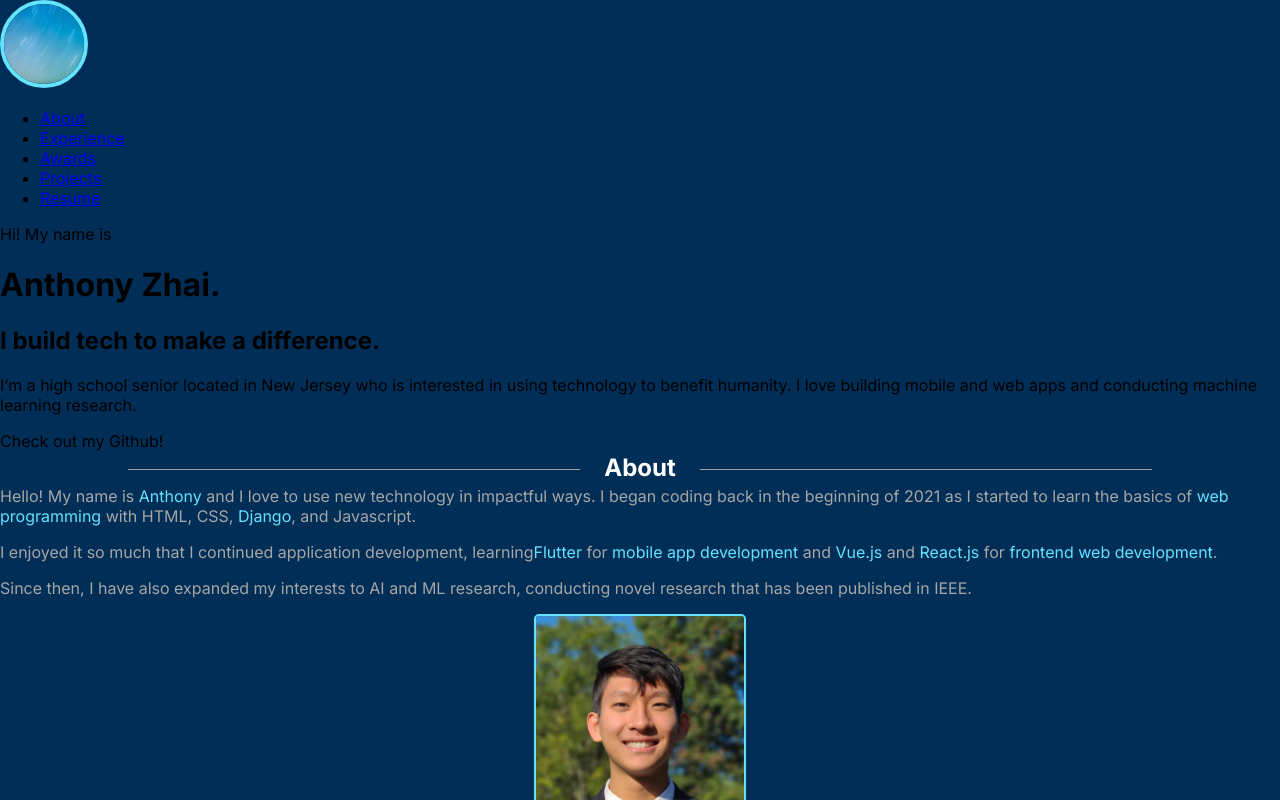
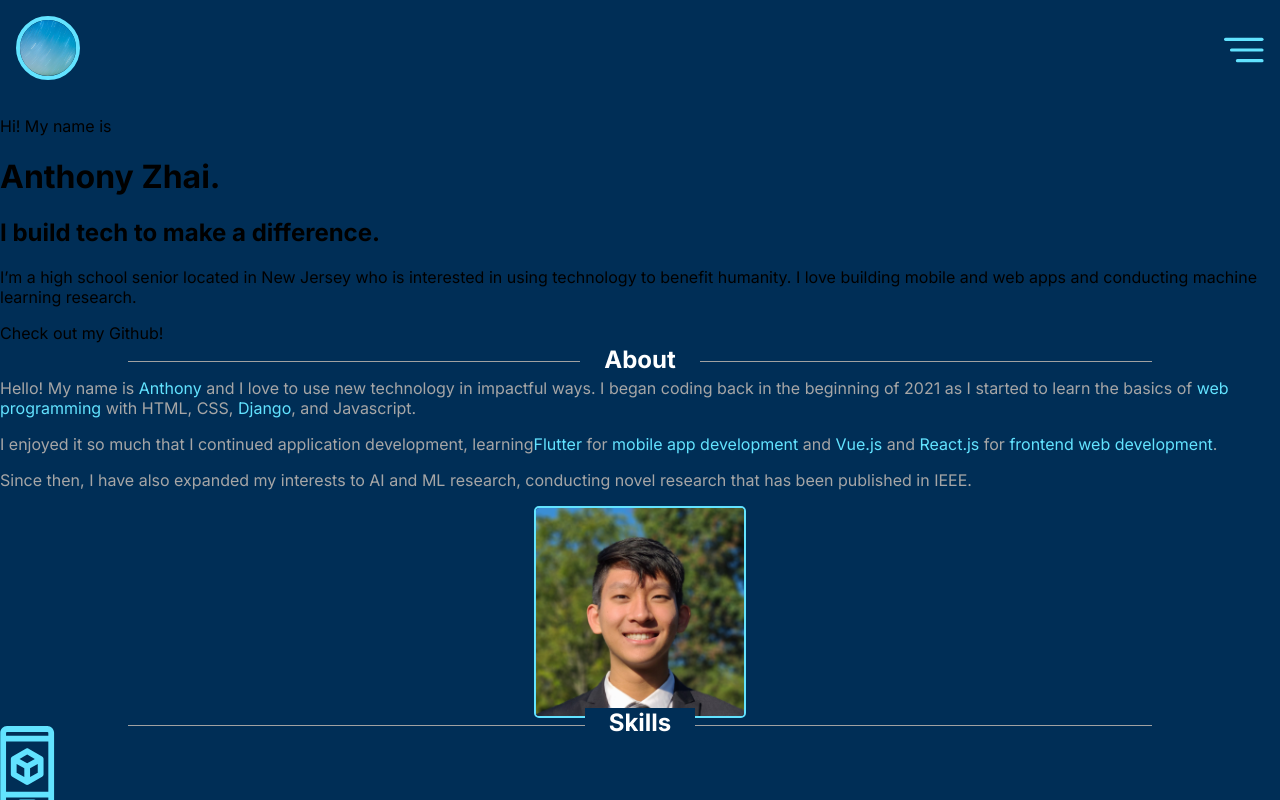
Before and after one commit to antz22/antz22.github.io, a React (Create React App) app: page / in a window 1280 px wide. Shown: the top 800 px of the page. Built offline with nearby package versions, Linux system fonts and the light colour scheme.

Commit message:
navbar update

```diff
--- a/src/assets/css/navbar.css
+++ b/src/assets/css/navbar.css
@@ -1,7 +1,78 @@
-img#navbar-pfp {
-  width: 5rem;
-  height: 5rem;
+.navbar {
+  padding: 1em;
+  max-width: 1272px;
+  margin: auto;
+}
+
+.navbar .container {
+  display: -webkit-box;
+  display: -ms-flexbox;
+  display: flex;
+  place-content: space-between;
+}
+
+.navbar .container .nav-left {
+  display: -webkit-box;
+  display: -ms-flexbox;
+  display: flex;
+}
+
+.navbar .container .nav-left img#navbar-pfp {
+  width: 3.5em;
+  height: 3.5em;
   border-radius: 50%;
   border: 4px solid #62E3FF;
 }
+
+.navbar .container .mobile-menu {
+  width: 2.5em;
+  height: 2.5em;
+  margin-top: auto;
+  margin-bottom: auto;
+  cursor: pointer;
+}
+
+.navbar .container nav {
+  display: none;
+  position: fixed;
+  z-index: 1000;
+  width: 56%;
+  right: 0;
+  top: 0;
+  height: 100vh;
+  padding: 1em;
+  background-color: #003F77;
+}
+
+.navbar .container nav ul {
+  margin-top: 5em;
+}
+
+.navbar .container nav li a {
+  display: block;
+  color: white;
+  padding: .5em 2em .5em .5em;
+  font-size: 1.3em;
+  font-weight: normal;
+  text-align: right;
+  -webkit-transition: 0.4s;
+  transition: 0.4s;
+}
+
+.navbar .container nav li a:hover {
+  font-weight: bold;
+  color: white;
+}
+
+.navbar .container nav .mobile-menu-exit {
+  float: right;
+  display: block;
+  margin: 2em 2.3em 2em 0;
+  cursor: pointer;
+}
+
+.navbar .container nav ul.primary-nav > * {
+  margin-top: auto;
+  margin-bottom: auto;
+}
 /*# sourceMappingURL=navbar.css.map */
--- a/src/assets/css/navbar.scss
+++ b/src/assets/css/navbar.scss
@@ -7,9 +7,83 @@ $brighter: #D6D6D6;
 $bg-2: #003F77;
 
 
-img#navbar-pfp {
-    width: 5rem;
-    height: 5rem;
-    border-radius: 50%;
-    border: 4px solid $accent;
+
+.navbar {
+    padding: 1em;
+    max-width: 1272px;
+    margin: auto;
+
+    .container {
+        display: flex;
+        place-content: space-between;
+
+        .nav-left {
+            display: flex;
+
+            img#navbar-pfp {
+                width: 3.5em;
+                height: 3.5em;
+                border-radius: 50%;
+                border: 4px solid $accent;
+            }
+        }
+
+        .mobile-menu {
+            width: 2.5em;
+            height: 2.5em;
+            margin-top: auto;
+            margin-bottom: auto;
+            cursor: pointer;
+        }
+
+        nav {
+            display: none;
+
+            position: fixed;
+            z-index: 1000;
+            width: 56%;
+            right: 0;
+            top: 0;
+            height: 100vh;
+            padding: 1em;
+            background-color: $bg-2;
+
+            ul {
+                margin-top: 5em;
+            }
+
+            li {
+
+                a {
+                    display: block;
+                    color: white;
+                    padding: .5em 2em .5em .5em;
+                    font-size: 1.3em;
+                    font-weight: normal;
+                    text-align: right;
+
+                    transition: 0.4s;
+
+                    &:hover {
+                        font-weight: bold;
+                        color: white;
+                    }
+                }
+            }
+
+            .mobile-menu-exit {
+                float: right;
+                display: block;
+                margin: 2em 2.3em 2em 0;
+                cursor: pointer;
+            }
+
+            ul.primary-nav > * {
+                margin-top: auto;
+                margin-bottom: auto;
+            }
+
+        }
+    }
+
 }
--- a/src/components/navbar.jsx
+++ b/src/components/navbar.jsx
@@ -1,14 +1,32 @@
 import pfp from "../assets/images/profile-pic.jpg";
+import menu from "../assets/icons/menu.svg";
+import exit from "../assets/icons/exit.svg";
 import "../assets/css/navbar.css";
 
 function NavBar() {
   return (
     <div className="navbar">
       <div className="container">
-        <nav>
+        <div class="nav-left">
           <a href="/">
             <img id="navbar-pfp" src={pfp} alt="Pfp"></img>
           </a>
+        </div>
+
+        <img
+          id="mobile-cta"
+          class="mobile-menu"
+          src={menu}
+          alt="Open Navigation"
+        />
+
+        <nav>
+          <img
+            id="mobile-exit"
+            class="mobile-menu-exit"
+            src={exit}
+            alt="Exit Navigation"
+          />
           <ul className="primary-nav">
             <li>
               <a href="/#about">About</a>
```
Also changed, not shown: src/assets/icons/exit.svg (added), 1 other file (tests, documents, lock files or other folders).
